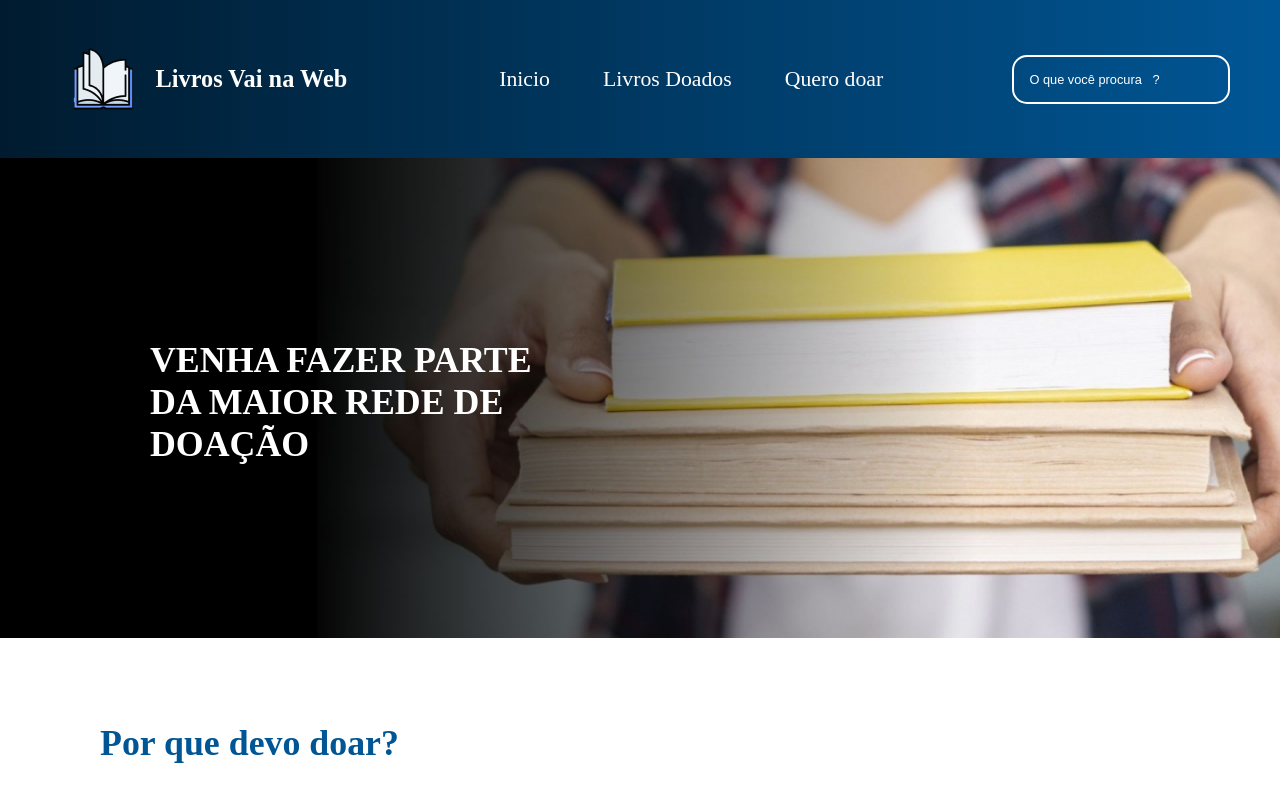
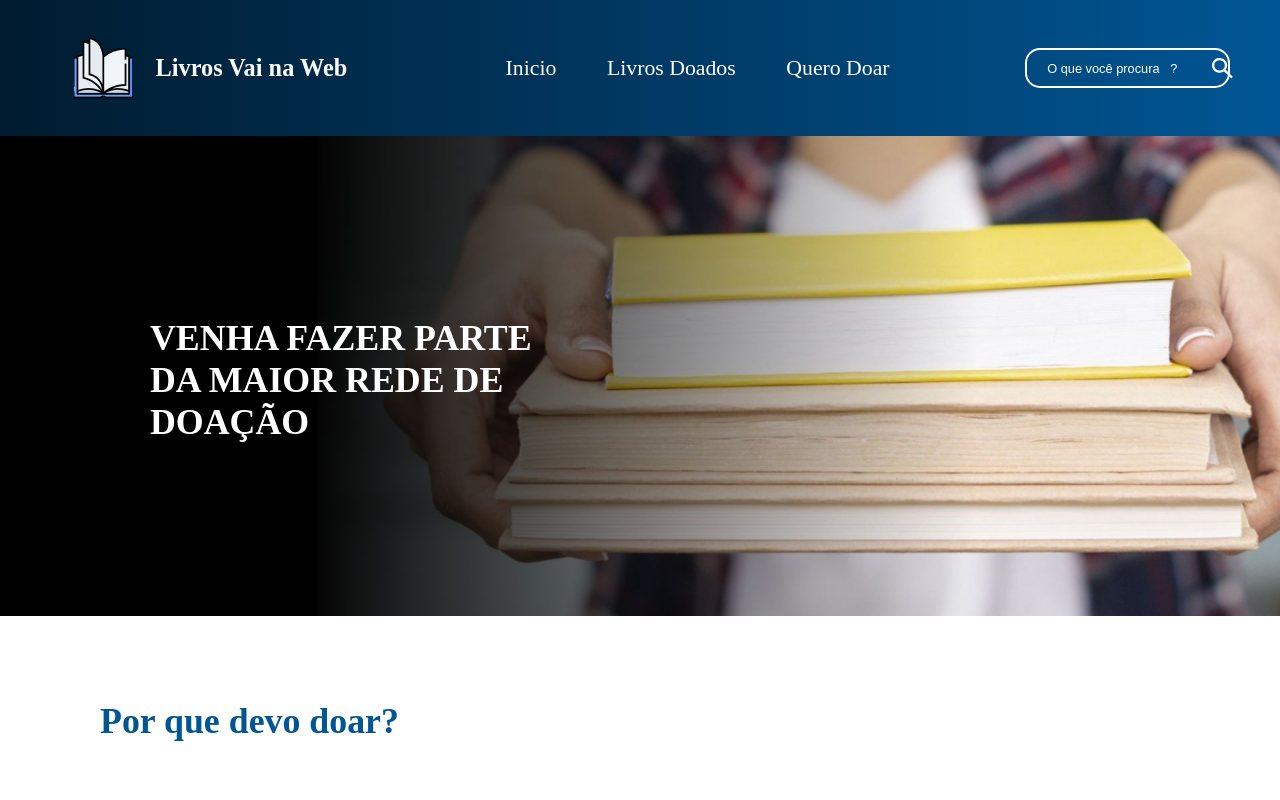
Before and after one commit to leonardofv/Doacao-de-Livros, a React (Vite) app: page / in a window 1280 px wide. Shown: the top 800 px of the page. Built offline with nearby package versions, Linux system fonts and the light colour scheme.

Commit message:
página livros doados em desenvolvimento

```diff
--- a/src/App.jsx
+++ b/src/App.jsx
@@ -1,11 +1,13 @@
 import Header from './components/Header/header';
 // import ImagemInicial from './components/Imagem/imgem';
+// import Footer from './components/Footer/footer';
 
 export default function App() {
   return (
     <>
       <Header/>
       {/* <ImagemInicial/>   */}
+      {/* <Footer/> */}
     </>
   )
 }
--- a/src/components/Header/header.jsx
+++ b/src/components/Header/header.jsx
@@ -3,28 +3,30 @@ import LogoLivro from '../../assets/logoLivro.png';
 import Inicio from '../../pages/Inicio/inicio';
 import LivrosDoados from '../../pages/Doados/doados'
 import QueroDoar from '../../pages/QueroDoar/queroDoar';
+import Lupa from '../../assets/search.png';
 import s from './header.module.scss';
 
 export default function header() {
     return (
         <BrowserRouter>
             <header className={s.header}>
-                <section className={s.logo_livro}>
+                <section className={s.boxLogo}>
                     <img className={s.imgLogo} src={LogoLivro} alt="imagem-logo-livro" />
                     <h2 className={s.h2}>Livros Vai na Web</h2>
                 </section>
 
-                <nav className={s.nav_pages}>
+                <nav className={s.boxMenu}>
                     <ul className={s.pages_header}>
-                        <li><Link to="/" className={s.link}>Inicio</Link></li>
-                        <li><Link to="/doados" className={s.link}>Livros Doados</Link></li>
-                        <li><Link to="/QueroDoar" className={s.link}>Quero doar</Link></li>
+                        <li><Link to="/">Inicio</Link></li>
+                        <li><Link to="/doados">Livros Doados</Link></li>
+                        <li><Link to="/QueroDoar">Quero Doar</Link></li>
                     </ul>
                 </nav>
 
 
-                <div className={s.search_lupa}>
+                <div className={s.boxSearch}>
                     <input className={s.input} type="search" placeholder='O que você procura   ?' />
+                    <img className={s.lupa} src={Lupa} alt="lupa" />
                 </div>
             </header>
             <Routes>
--- a/src/components/Header/header.module.scss
+++ b/src/components/Header/header.module.scss
@@ -3,18 +3,19 @@
     justify-content: space-between;
     align-items: center;
     padding: 0 50px;
-    height: 19.8vh;
+    height: 17vh;
     background: linear-gradient(90deg, #001B2F 0%, #005695 100%);
     @media(max-width: 850px) {
         justify-content: space-between;
         padding: 0 30px;
+        height: 13vh;
     }
     @media (max-width: 600px) {
         flex-direction: column;
         justify-content: center;
-        height: 13vh;
+        height: 14vh;
     }
-    .logo_livro {
+    .boxLogo {
         display: flex;
         align-items: center;
         justify-content: space-evenly;
@@ -48,7 +49,7 @@
         }
     }
 
-    .nav_pages {
+    .boxMenu {
         @media(max-width: 1000px) {
             width: 30vw;
         }
@@ -66,7 +67,7 @@
                 height: 6vh;
                 align-items: flex-end;
             }
-            .link {
+            a {
                 color: #000;
                 font-size: 1.5vw;
                 color: #fff;
@@ -84,30 +85,46 @@
         }
     }
 
-    .input {
-        padding: 15px;
-        width: 17vw;
+    .boxSearch {
+        border: 2px solid #fff;
+        width: 16vw;
+        height: 5vh;
+        display: flex;
+        align-items: center;
+        justify-content: space-between;
         border-radius: 15px;
-        background: transparent;
-        border: none;
-        border: 2px solid #fff;
+        padding: 0 20px;
+        @media(max-width: 1200px) {
+            height: 5vh;
+        }
         @media(max-width: 1100px) {
-            width: 19vw;
+            width: 17.5vw;
+            height: 5vh;
         }
-        @media(max-width: 1000px) {
-            padding: 18px;
-            width: 23vw;
-        }
-        @media(max-width: 850px) {
-            width: 24vw;
-            padding: 15px;
+        @media(max-width: 950px) {
+            width: 22vw;
+            height: 4vh;
         }
         @media(max-width: 600px) {
             display: none;
         }
-    }
-    .input::placeholder {
-        color: #fff;
-        font-size: 1vw;
+        .input {
+            border: none;
+            outline: none;
+            background-color: transparent;
+            color: #fff;
+            font-size: 1vw;
+            @media(max-width: 950px) {
+                font-size: 1.2vw;
+            }
+            &::placeholder {
+                color: #fff;
+            }
+        }
+        .lupa {
+            @media(max-width: 1100px) {
+                width: 2vw;
+            }
+        }
     }
 }
--- a/src/pages/Doados/doados.jsx
+++ b/src/pages/Doados/doados.jsx
@@ -1,8 +1,29 @@
+import s from './doados.module.scss';
+import imgProtagonista from '../../assets/Doados/livro1.png';
+// import Footer from '../../components/Footer/footer';
 
 export default function doar() {
     return (
-        <>
-            <h2>Livros Doar</h2>
-        </>
+        <section>
+
+            <div className={s.boxH2}>
+                <h2 className={s.h2}>Livros Doados</h2>
+            </div>
+
+            <section className={s.boxCards}>
+                <div className={s.cards}>
+                    <img className={s.img} src={imgProtagonista} alt="Livro o protagonista" />
+                    <p className={s.p}>O protagonista</p>
+                    <p className={s.p}>Susanne Andrade</p>
+                    <p className={s.p}>Ficção</p>
+                </div>
+                <div className={s.cards}>
+                    <img className={s.img} src={imgProtagonista} alt="Livro o protagonista" />
+                    <p className={s.p}>O protagonista</p>
+                    <p className={s.p}>Susanne Andrade</p>
+                    <p className={s.p}>Ficção</p>
+                </div>
+            </section>
+        </section>
     )
 }
--- /dev/null
+++ b/src/pages/Doados/doados.module.scss
@@ -0,0 +1,77 @@
+.boxH2 {
+    // border: 2px solid;
+    height: 8vh;
+    display: flex;
+    align-items: center;
+    justify-content: center;
+    padding: 60px 0;
+    @media(max-width: 600px) {
+        padding: 30px 0;
+    }
+    .h2 {
+        font-size: 2vw;
+        @media(max-width: 1100px) {
+            font-size: 2vw;
+        }
+        @media(max-width: 850px) {
+            font-size: 2.5vw;
+        }
+        @media(max-width: 600px) {
+            font-size: 5.5vw;
+        }
+    }
+}
+
+.boxCards {
+    // border: 2px solid;
+    display: grid;
+    grid-template-columns: repeat(4, 1fr);
+    place-items: center;
+    gap: 100px 0;
+    @media(max-width: 600px) {
+        grid-template-columns: (repeat(1,1fr));
+    }
+    .cards {
+        border: 3px solid #005695;
+        border-radius: 10px;
+        width: 12.7vw;
+        padding: 20px;
+        display: flex;
+        flex-direction: column;
+        align-items: center;
+        justify-content: first baseline;
+        @media(max-width: 1300px) {
+            width: 16vw;
+        }
+        @media(max-width: 1100px) {
+            width: 17vw;
+        }
+        @media(max-width: 950px) {
+            width: 19vw;
+        }
+        @media(max-width: 850px) {
+            width: 21vw;
+        }
+        @media(max-width: 600px) {
+            width: 60vw;
+        }
+        .img {
+            // border: 2px solid;
+            width: 5vw;
+            margin: 20px 0 30px 0;
+            @media(max-width: 1100px) {
+                width: 5.5vw;
+            }
+            @media(max-width: 850px) {
+                width: 6vw;
+            }
+            @media(max-width: 600px) {
+                width: 15vw;
+            }
+        }
+        .p {
+            // border: 2px solid;
+            margin: 5px 0;
+        }
+    }
+}
--- a/src/pages/Inicio/inicio.jsx
+++ b/src/pages/Inicio/inicio.jsx
@@ -1,6 +1,7 @@
 import ImagemInicial from '../../components/Imagem/imgem';
 import Cards from '../../components/Card/card';
 import Footer from '../../components/Footer/footer';
+// import s from './inicio.module.scss';
 
 export default function inicio() {
     return(
@@ -8,6 +9,11 @@ export default function inicio() {
             <ImagemInicial/>
             <Cards/>
             <Footer/>
+            {/* // <section>
+            //     <section className={s.post}>
+            //         <h2 className={s.h2}>VENHA FAZER PARTE DA MAIOR REDE DE DOAÇÃO</h2>
+            //     </section>
+            // </section> */}
         </>
     )
 }
```
Also changed, not shown: src/pages/Inicio/inicio.module.scss (+15 -0 lines), src/assets/Doados/livro1.png (added).
